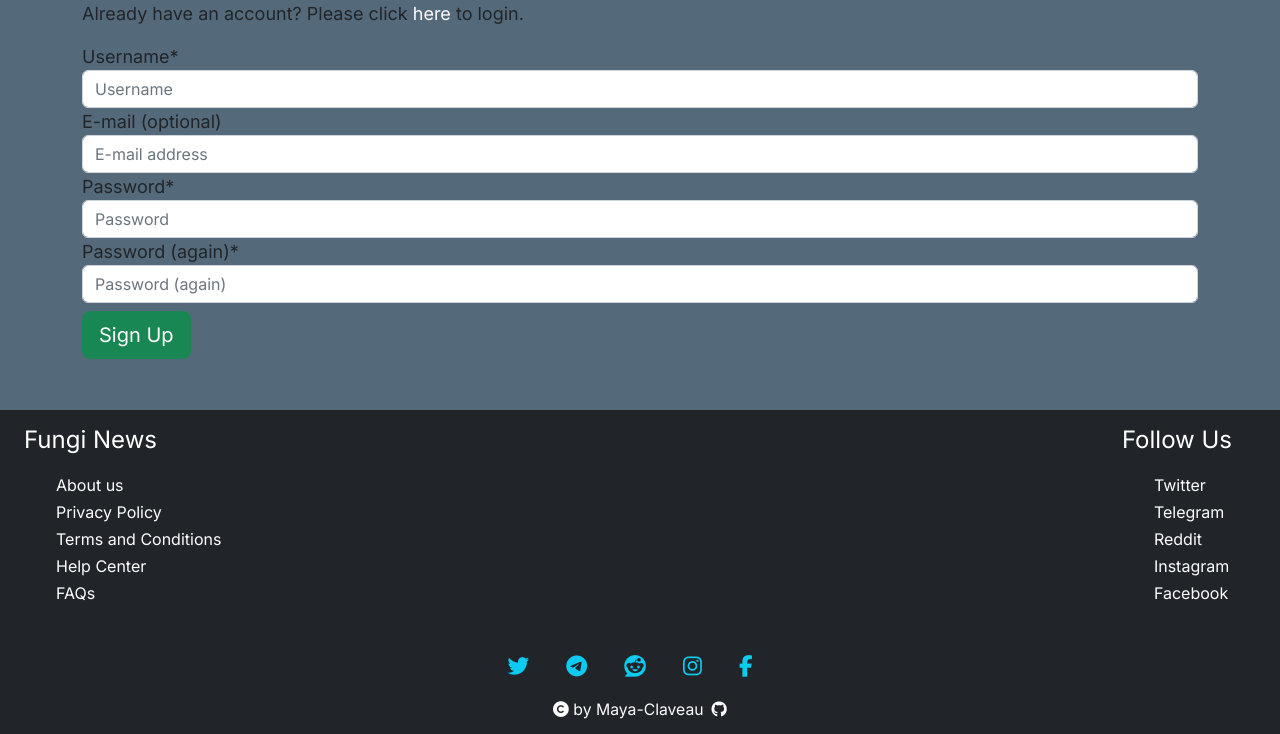
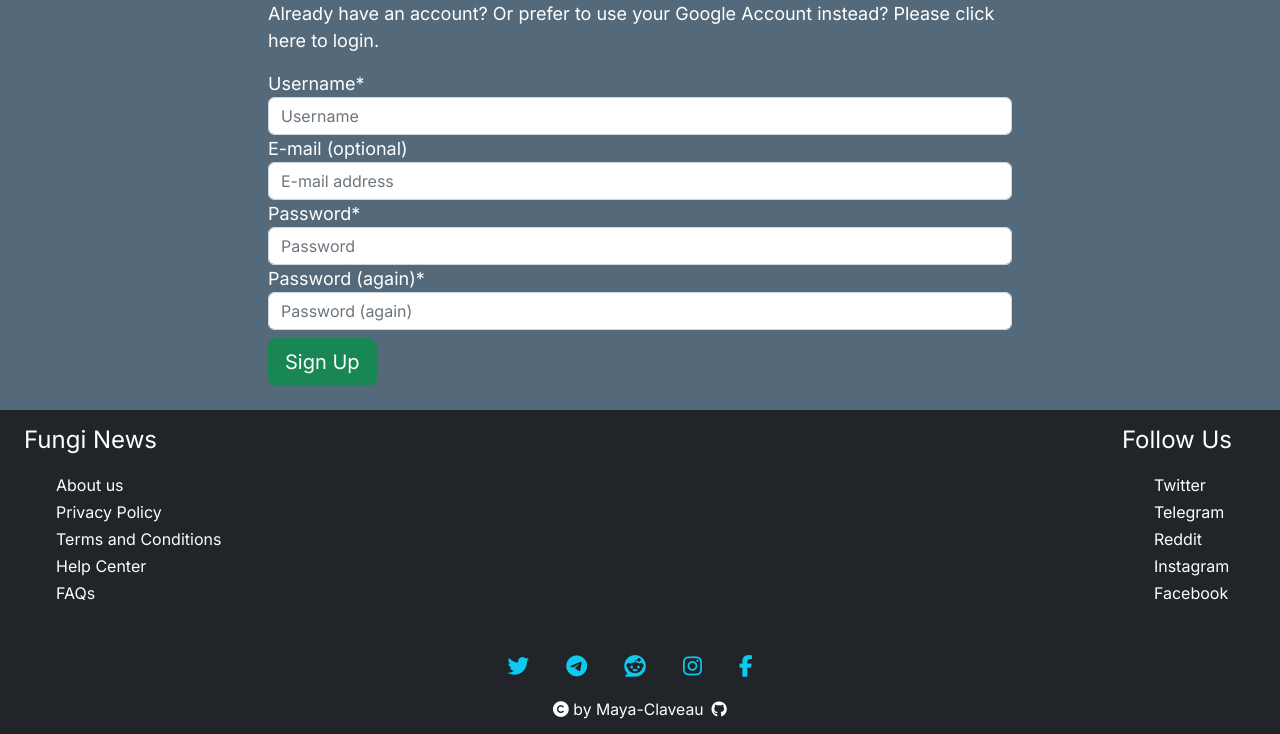
Before and after one commit to Maya-Claveau/pp4-fungi-news, a Django app: page /accounts/signup/ in a window 1280 px wide. Shown: the part 66-800 px from the top of the page. Run offline with Django 3.2, Linux system fonts and the light colour scheme; some libraries are stand-ins or nearby versions.

Commit message:
Fix: add more space below each submit buttons

```diff
--- a/templates/account/login.html
+++ b/templates/account/login.html
@@ -25,8 +25,8 @@
                 <input type="hidden" name="{{ redirect_field_name }}" value="{{ redirect_field_value }}" />
                 {% endif %}
                 <button class="btn btn-lg btn-primary btn-block me-1" type="submit">{% trans "Sign In" %}</button>
-                <a href="{% provider_login_url 'google' %}" class="btn btn-danger btn-lg btn-block" role="button"
-                    aria-pressed="true">Login with <i class="fab fa-google"></i></a>
+                <a href="{% provider_login_url 'google' %}" class="btn btn-danger btn-lg btn-block mt-2 mb-3"
+                    role="button" aria-pressed="true">Login with <i class="fab fa-google"></i></a>
             </form>
         </div>
     </div>
--- a/templates/account/signup.html
+++ b/templates/account/signup.html
@@ -7,12 +7,15 @@
 {% block content %}
 <!-- sign up form -->
 <div class="container">
-    <form action="" method="POST" class="form-group mb-1">
-        <p>Already have an account? Please click <a href=" {% url 'account_login' %}">here</a> to login.</p>
-        {% csrf_token %}
-        {{ form|crispy }}
-        <button type="submit" class="btn btn-lg btn-success btn-block mt-2">Sign Up</button>
-    </form>
+    <div class="col-12 col-md-8 offset-2">
+        <form action="" method="POST" class="form-group mb-1 text-white">
+            <p>Already have an account? Or prefer to use your Google Account instead? Please click <a
+                    href=" {% url 'account_login' %}">here</a> to login.</p>
+            {% csrf_token %}
+            {{ form|crispy }}
+            <button type="submit" class="btn btn-lg btn-success btn-block mt-2 mb-3">Sign Up</button>
+        </form>
+    </div>
 </div>
 
 {% endblock %}
--- a/templates/add_post.html
+++ b/templates/add_post.html
@@ -16,7 +16,7 @@
                 {% csrf_token %}
                 {{ form | crispy }}
                 <div class="text-center mt-3 mb-3">
-                    <button type="submit" class="btn btn-lg center btn-outline-info">Submit</button>
+                    <button type="submit" class="btn btn-lg center btn-outline-info mt-2 mb-2">Submit</button>
                 </div>
             </form>
         </div>
--- a/templates/contact.html
+++ b/templates/contact.html
@@ -18,7 +18,7 @@
                 {% csrf_token %}
                 {{ form | crispy }}
                 <div class="text-center">
-                    <button type="submit" class="btn btn-lg center btn-outline-info mt-2 mb-2">Submit</button>
+                    <button type="submit" class="btn btn-lg center btn-outline-info mt-2 mb-3">Submit</button>
                 </div>
             </form>
         </div>
--- a/templates/index.html
+++ b/templates/index.html
@@ -120,7 +120,7 @@
         <div class="container">
             <div class="row">
                 <span class="p-2 text-white text-center">Have something to share?</span>
-                <a href="{% url 'add_post' %}" class="text-center p-2">
+                <a href="{% url 'add_post' %}" class="text-center p-2 mt-2 mb-3">
                     <button type="button" class="btn btn-outline-info px-4 fw-bold">
                         Add Post
                     </button>
@@ -131,7 +131,7 @@
         <div class="container">
             <div class="row">
                 <span class="p-2 text-white text-center">What you have shared so far?</span>
-                <a href="{% url 'shared_posts' %}" class="text-center p-2">
+                <a href="{% url 'shared_posts' %}" class="text-center p-2 mt-2 mb-3">
                     <button type="button" class="btn btn-outline-info px-4 fw-bold">
                         My Post
                     </button>
```
